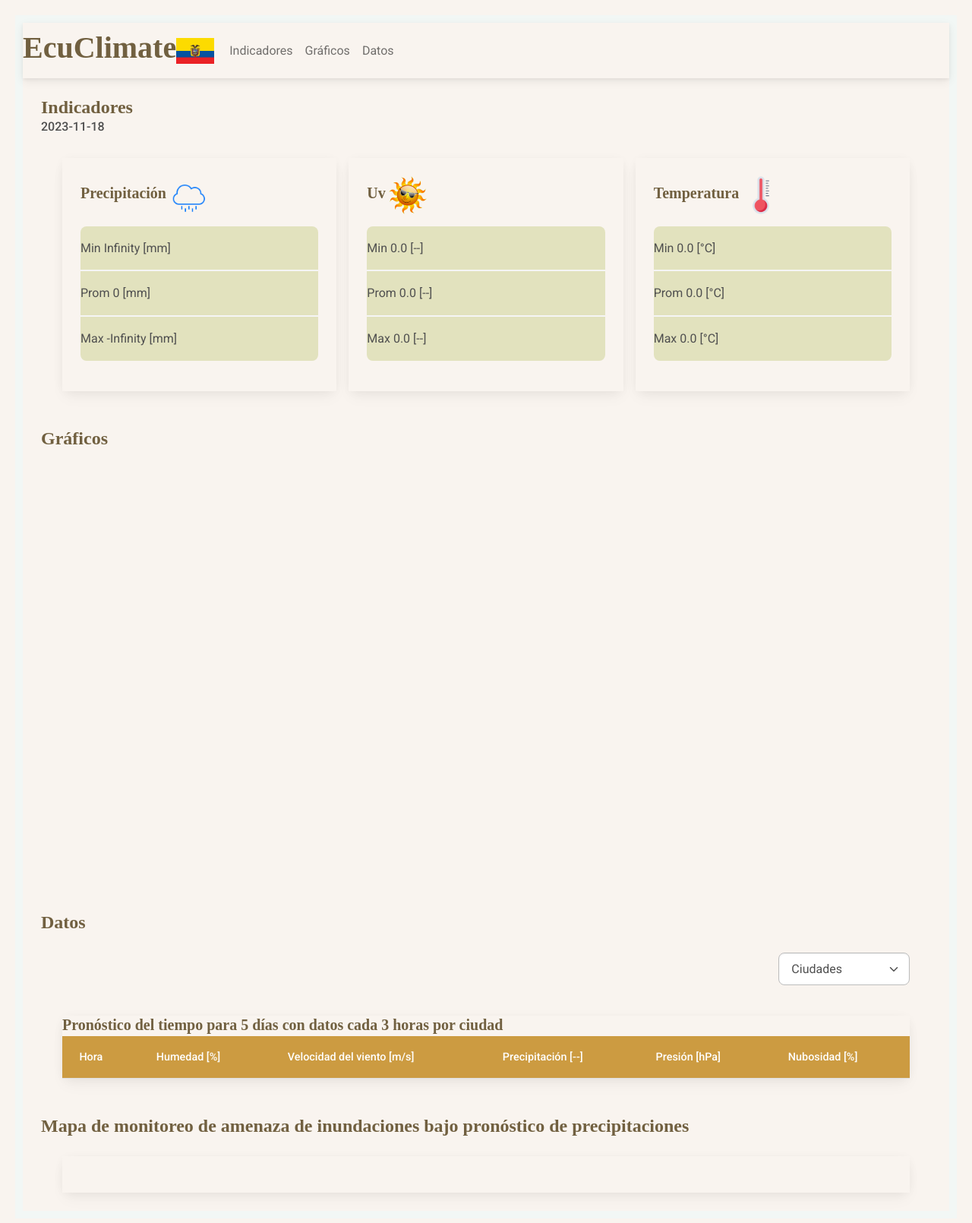
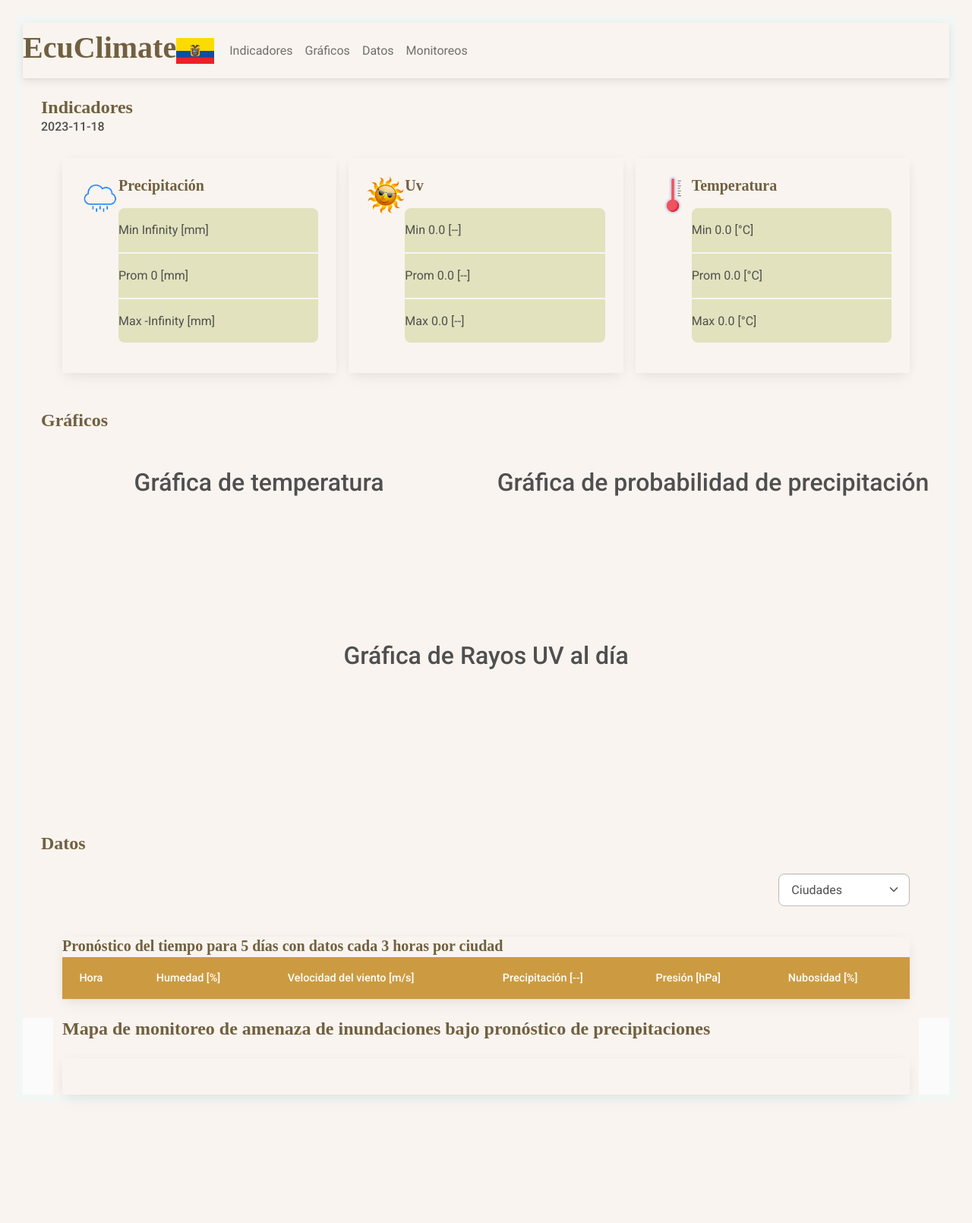
Before and after one commit to LunaPedro17/DashBoard, a plain HTML site: page index.html in a window 1280 px wide. Shown: the whole page at 76% size. After the commit the page ends 1471 px from the top, so only its background shows below. Drawn offline with nearby package versions, Linux system fonts and the light colour scheme; no server answers.

Commit message:
cambios a la vista

```diff
--- a/css/style.css
+++ b/css/style.css
@@ -1,6 +1,4 @@
-.arriba{
-    background-color: #232946;
-}
+
 *{
     background-color: #f9f4ef;
 }
@@ -15,7 +13,7 @@ h1,h4,h5{
     text-align: left;
     display: inline;
 }
-h1{
+h1,h2{
     text-align: center;
 }
 
@@ -24,15 +22,38 @@ h1{
 #graficos {
     display: flex;
     align-items: stretch;
-
+    justify-content: space-between;
+    position: relative;;
 }
 
 
 
 
+
+
+
+.contenedor{
+    display: flex;
+    flex-wrap: wrap;
+    justify-content: center;
+    position: relative;
+}
+
 .col-plot {
     flex: 1;
 }
+
+#plot1 {
+    flex: 1;
+    /* Ocupa todo el espacio disponible */
+}
+
+#plot2 {
+    flex: 1;
+    /* Ocupa todo el espacio disponible */
+}
+
+
 .list-group-item{
     background-color: #e2e2be;
 }
@@ -57,7 +78,7 @@ h1{
 img {
     width: 50px; /* Ajusta el valor según sea necesario */
     height: auto; /* Para mantener la proporción original */
-    align-items: left;
+    float: left;
 }
 
 body{
@@ -65,3 +86,12 @@ body{
     padding: 10px;
     background-color: #f2f7f5;
     }
+
+
+table.default tr:not(:nth-child(1)):not(:nth-child(2)) {
+    display: none;
+}
+
+.default td, span{
+    background-color:rgb(207, 202, 106);
+}
--- a/index.html
+++ b/index.html
@@ -21,7 +21,7 @@
 
 
     <header>
-        <section class="arriba" id="arriba">
+
             <!-- Navbar -->
             <nav class="navbar navbar-expand-lg navbar-light" id="nav">
                 <h1>EcuClimate</h1>
@@ -43,13 +43,16 @@
                             <li class="nav-item">
                                 <a class="nav-link" href="#datos">Datos</a>
                             </li>
+                            <li class="nav-item">
+                                <a class="nav-link" href="#monitoreos">Monitoreos</a>
+                            </li>
 
                         </ul>
                     </div>
                 </div>
             </nav>
             <!-- Navbar -->
-        </section>
+
     </header>
 
     <!-- Indicadores -->
@@ -118,15 +121,18 @@
         <h4 id="graficos" class="mb-3">
             Gráficos
         </h4>
-        <div class="container">
-            <div class="row d-flex justify-content-center row-cols-1 row-cols-md-1 g-4 mt-2">
-                <div class="col">
+        <div class="contenedor">
+            <div class="row d-flex justify-content-center row-cols-1 row-cols-md-2 g-4 mt-2">
+                <div class="col-p">
+                    <h2>Gráfica de temperatura</h2>
                     <canvas id="plot1"></canvas>
                 </div>
-                <div class="col">
+                <div class="col-p">
+                    <h2>Gráfica de probabilidad de precipitación</h2>
                     <canvas id="plot2"></canvas>
                 </div>
-                <div class="col">
+                <div class="col-p">
+                    <h2>Gráfica de Rayos UV al día</h2>
                     <canvas id="plot3"></canvas>
                 </div>
             </div>
@@ -187,11 +193,11 @@
 
 
     <!-- Tabla de mareas -->
-    <section class="p-4 text-right">
-        <h4 class="mb-3">
-            Mapa de monitoreo de amenaza de inundaciones bajo pronóstico de precipitaciones
-        </h4>
+    <section id="monitoreos" class="text-right bg-light">
         <div class="container">
+            <h4 class="mb-3">
+                Mapa de monitoreo de amenaza de inundaciones bajo pronóstico de precipitaciones
+            </h4>
             <div class="row row-cols-1 row-cols-md-1 g-3 mt-2">
                 <div class="col">
                     <div class="card">
--- a/public/javascript/load_data.js
+++ b/public/javascript/load_data.js
@@ -37,7 +37,7 @@ let cargarPrecipitacion = () => {
 
   // Actualizar los elementos HTML con los valores correspondientes
   precipitacionMinValue.textContent = `Min ${min} [mm]`
-  precipitacionPromValue.textContent = `Prom ${ Math.round(prom * 100) / 100 } [mm]`
+  precipitacionPromValue.textContent = `Prom ${Math.round(prom * 100) / 100} [mm]`
   precipitacionMaxValue.textContent = `Max ${max} [mm]`
 };
 
@@ -60,9 +60,9 @@ let cargarFechaActual = () => {
 let cargarOpenMeteo = () => {
 
   //URL que responde con la respuesta a cargar
-  let URL ='https://api.open-meteo.com/v1/forecast?latitude=-2.1962&longitude=-79.8862&hourly=temperature_2m,precipitation_probability&daily=uv_index_max&timezone=auto';
+  let URL = 'https://api.open-meteo.com/v1/forecast?latitude=-2.1962&longitude=-79.8862&hourly=temperature_2m,precipitation_probability&daily=uv_index_max&timezone=auto';
 
-  fetch( URL )
+  fetch(URL)
     .then(responseText => responseText.json())
     .then(responseJSON => {
 
@@ -71,19 +71,19 @@ let cargarOpenMeteo = () => {
 
       //Referencia al elemento con el identificador plot
       let plotRef = document.getElementById('plot1');
-      let plotRef2= document.getElementById('plot2');
-      let plotRef3= document.getElementById('plot3');
+      let plotRef2 = document.getElementById('plot2');
+      let plotRef3 = document.getElementById('plot3');
       //Etiquetas del gráfico
 
       //cada 3 horas
-      let label=[];
+      let label = [];
 
 
       let labels = responseJSON.hourly.time;
-      let label2=responseJSON.daily.time;
+      let label2 = responseJSON.daily.time;
       //Etiquetas de los datos
-      //let data = responseJSON.hourly.temperature_2m;
-      let data2 =responseJSON.hourly.precipitation_probability;
+      //let data = responseJSON.hourly.temperature_2m; //forma normal
+      let data2 = responseJSON.hourly.precipitation_probability;
       let data3 = responseJSON.daily.uv_index_max;
 
 
@@ -115,13 +115,14 @@ let cargarOpenMeteo = () => {
         }
       };*/
       let config2 = {
-        type: 'bar',
+        type: 'line',
         data: {
           labels: labels,
           datasets: [
             {
-              label: 'precipitation probability',
+              label: 'Probabilidad de Precipitación',
               data: data2,
+              borderColor:'rgb(144, 238, 144)'
             }
           ]
         }
@@ -134,13 +135,16 @@ let cargarOpenMeteo = () => {
             {
               label: 'Rayos UV',
               data: data3,
+              borderColor: 'rgb(75, 192, 192)', // Color de la línea
+              borderWidth: 2, // Ancho de la línea en píxeles
+              fill: true, // Si quieres rellenar el área debajo de la línea
             }
           ]
         }
       };
       //Objeto de configuración del gráfico
       let config4 = {
-        type: 'line',
+        type: 'bar',
         data: {
           labels: label,
           datasets: [
@@ -148,7 +152,7 @@ let cargarOpenMeteo = () => {
               label: 'Temperatura cada 3 horas',
               data: data1,
               fill: false,
-              borderColor:'rgba(25, 19, 70, 0.5)' ,
+              borderColor: 'rgba(25, 19, 70, 0.5)',
               backgroundColor: 'rgba(205, 129,324, 0.5)',
               borderWidth: 1,
               pointRadius: 5,
@@ -171,8 +175,8 @@ let cargarOpenMeteo = () => {
 
       //Objeto con la instanciación del gráfico
       //let chart1 = new Chart(plotRef, config);
-      let chart2 = new Chart(plotRef2,config2);
-      let chart3 = new Chart(plotRef3,config3)
+      let chart2 = new Chart(plotRef2, config2);
+      let chart3 = new Chart(plotRef3, config3)
       let chart4 = new Chart(plotRef, config4);
     })
     .catch(console.error);
@@ -238,7 +242,7 @@ let selectListener = async (event) => {
     } catch (error) {
       console.log(error)
     }
-  }else {
+  } else {
     // Procese un valor previo
     parseXML(cityStorage)
   }
@@ -290,11 +294,11 @@ let parseXML = (responseText) => {
 
 
 
-/*
-let loadExternalTable = async(event) => {
+
+let loadExternalTable = async() => {
 
   //Requerimiento asíncrono
-    //Handling event
+
     console.log("Gestion de riesgos")
 
     let proxy = 'https://cors-anywhere.herokuapp.com/'
@@ -313,14 +317,14 @@ let loadExternalTable = async(event) => {
 
 
  }
- *///
- //loadExternalTable()
+
+loadExternalTable();
 
 
 
 
 
-loadForecastByCity()
+loadForecastByCity();
 
 cargarPrecipitacion();
 cargarFechaActual();
```
Lines whose indentation alone changed are shown as unchanged.
